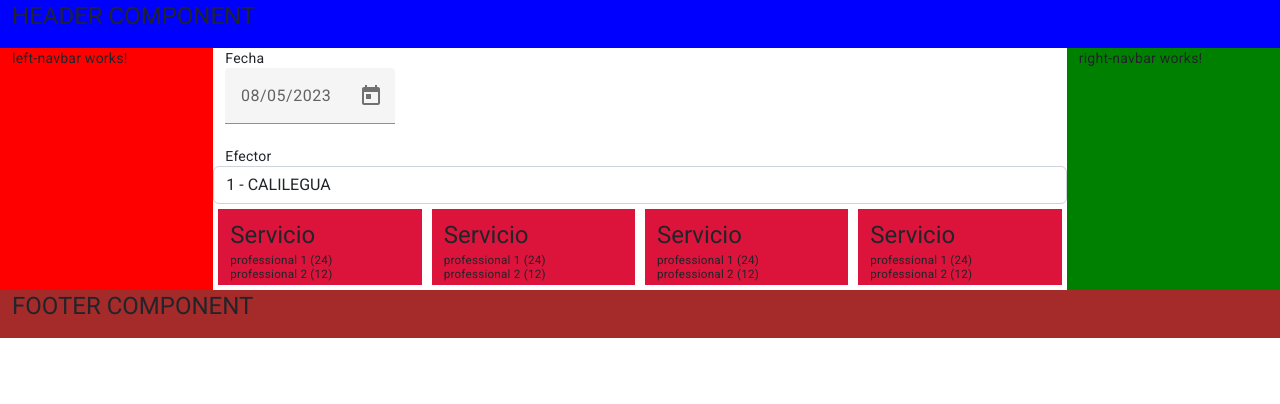
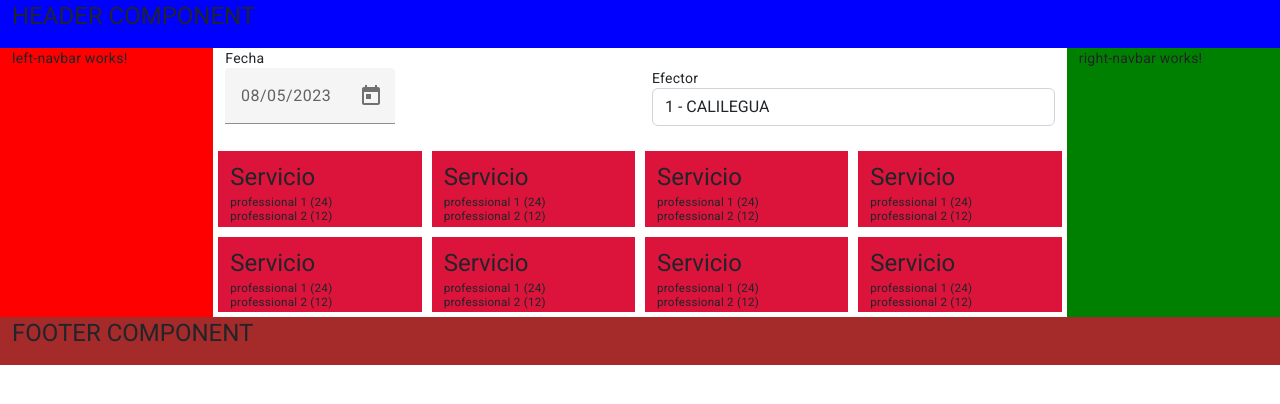
Before and after one commit to scostilla/guardias, an Angular app: page /daily-schedule in a window 1280 px wide. Shown: the top 404 px of the page. Built offline with nearby package versions, Linux system fonts and the light colour scheme; what ngx-mat-timepicker would draw is missing.

Commit message:
daily schedule

```diff
--- a/src/app/components/daily-schedule/daily-schedule.component.html
+++ b/src/app/components/daily-schedule/daily-schedule.component.html
@@ -1,11 +1,19 @@
 <div class="row">
   <label for="dtpDate">Fecha </label>
+  <div class="col-6">
     <app-calendar [isReadOnly]="false" style="margin-right: 10px"></app-calendar>
+  </div>
+  <div class="col-6">
     <label for="hospital">Efector </label>
     <select name="service" class="form-control">
       <option *ngFor="let option of options" [value]="option.descripcion">{{option.complejidad}} - {{ option.descripcion
         }}</option>
     </select>
+  </div>
+</div>
+
+<!-- SCHEDULE CARDS-->
+<div class="row">
   <div class="col" style="margin: 5px;">
     <app-schedule-card></app-schedule-card>
   </div>
@@ -19,3 +27,17 @@
     <app-schedule-card></app-schedule-card>
   </div>
 </div>
+<div class="row">
+  <div class="col" style="margin: 5px;">
+    <app-schedule-card></app-schedule-card>
+  </div>
+  <div class="col" style="margin: 5px;">
+    <app-schedule-card></app-schedule-card>
+  </div>
+  <div class="col" style="margin: 5px;">
+    <app-schedule-card></app-schedule-card>
+  </div>
+  <div class="col" style="margin: 5px;">
+    <app-schedule-card></app-schedule-card>
+  </div>
+</div>
```
Lines whose indentation alone changed are shown as unchanged.
